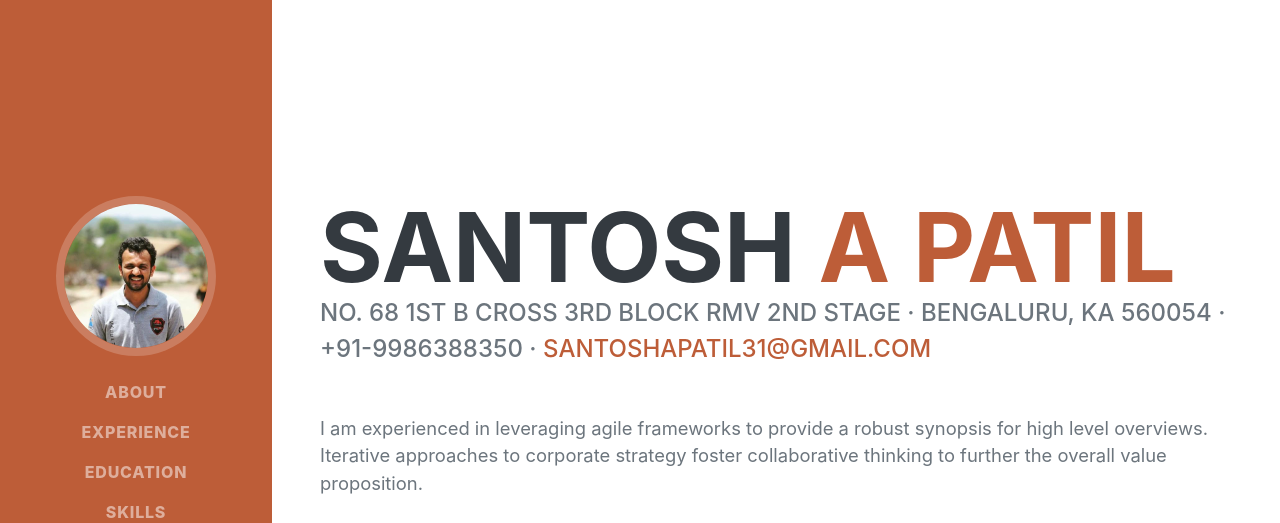
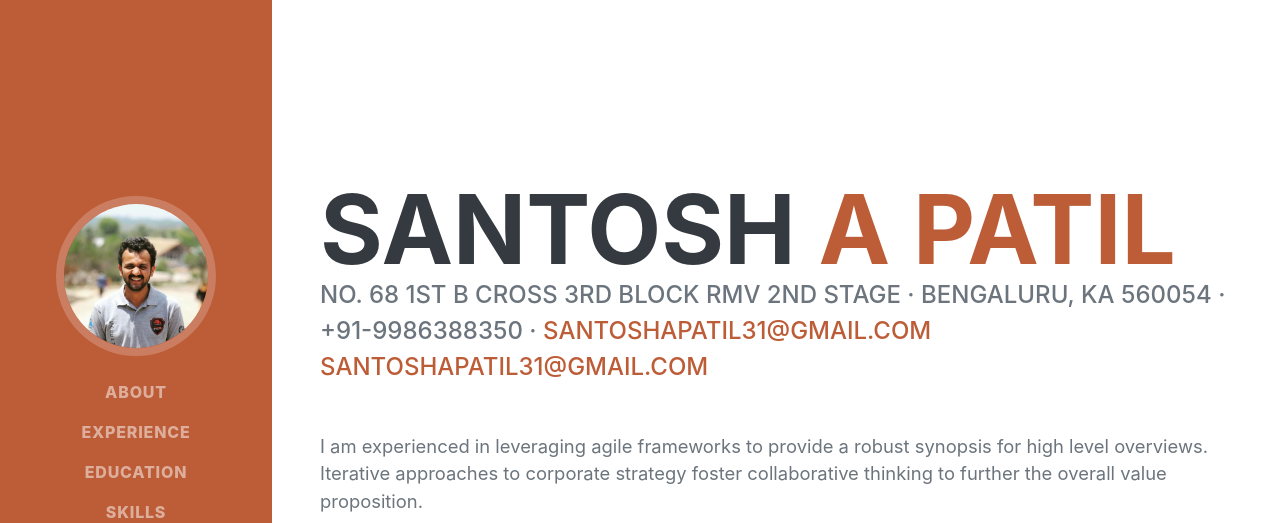
Before and after one commit to santoshapatil/santosh.github.io, a plain HTML site: page index.html in a window 1280 px wide. Shown: the top 523 px of the page. Drawn offline with nearby package versions, Linux system fonts and the light colour scheme; a web font is replaced by a local one.

Commit message:
Update index.html

```diff
--- a/index.html
+++ b/index.html
@@ -45,6 +45,7 @@
                     </h1>
                     <div class="subheading mb-5">
                         No. 68 1st B Cross 3rd Block RMV 2nd Stage · Bengaluru, KA 560054 · +91-9986388350 ·
+                        <a href="mailto:name@email.com">santoshapatil31@gmail.com</a>
                         <a href="mailto:name@email.com">santoshapatil31@gmail.com</a>
                     </div>
                     <p class="lead mb-5">I am experienced in leveraging agile frameworks to provide a robust synopsis for high level overviews. Iterative approaches to corporate strategy foster collaborative thinking to further the overall value proposition.</p>
```
